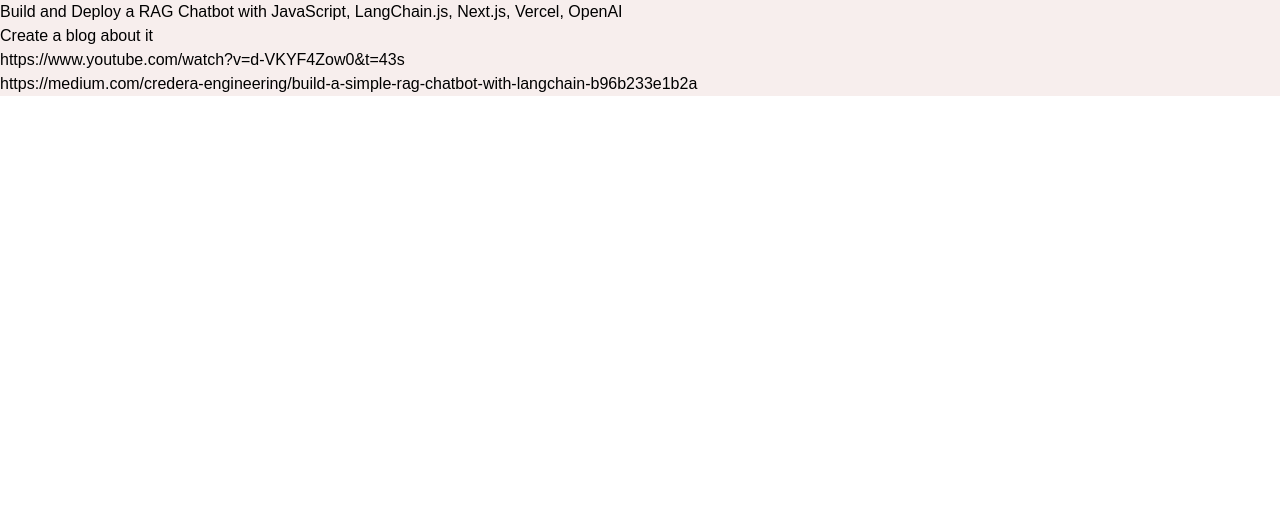
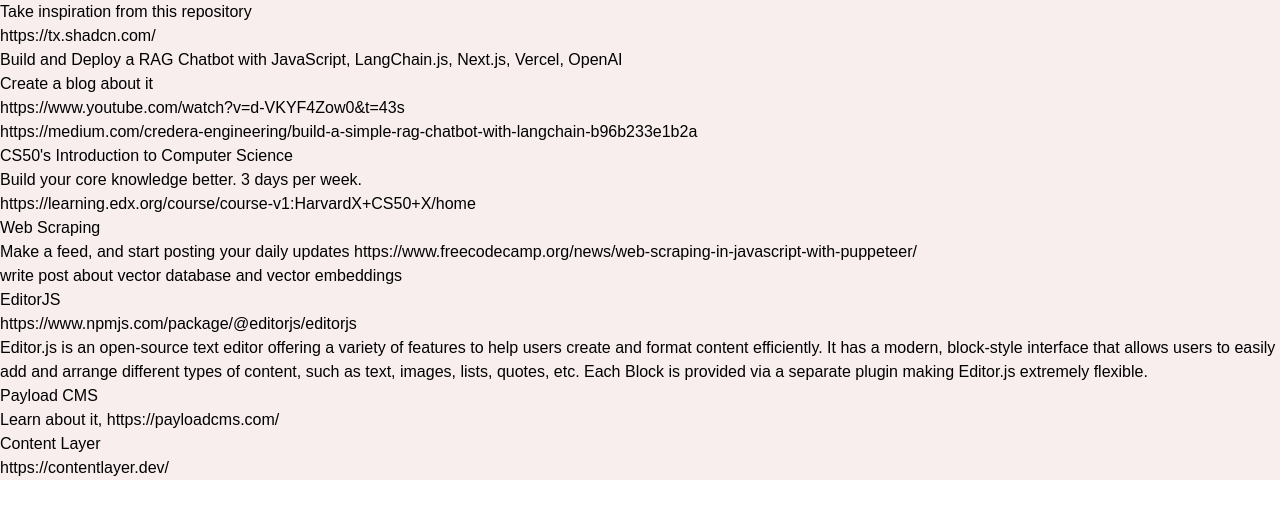
Before and after one commit to ethicalhub/learning-etc, a Next.js app: page /notes/importantlinks in a window 1280 px wide. Shown: the top 518 px of the page. Built offline with nearby package versions, Linux system fonts and the light colour scheme.

Commit message:
fix(setup): feature

```diff
--- /dev/null
+++ b/pages/notes/dsa/dsainaction/miniprogram.mdx
@@ -0,0 +1 @@
+# Two pointers
--- a/pages/notes/importantlinks/index.mdx
+++ b/pages/notes/importantlinks/index.mdx
@@ -1,4 +1,39 @@
+## Take inspiration from this repository
+
+https://tx.shadcn.com/
+
 ## Build and Deploy a RAG Chatbot with JavaScript, LangChain.js, Next.js, Vercel, OpenAI
+
 Create a blog about it
+
 - https://www.youtube.com/watch?v=d-VKYF4Zow0&t=43s
 - https://medium.com/credera-engineering/build-a-simple-rag-chatbot-with-langchain-b96b233e1b2a
+
+## CS50's Introduction to Computer Science
+
+Build your core knowledge better.
+3 days per week.
+
+- https://learning.edx.org/course/course-v1:HarvardX+CS50+X/home
+
+## Web Scraping
+
+Make a feed, and start posting your daily updates
+https://www.freecodecamp.org/news/web-scraping-in-javascript-with-puppeteer/
+
+write post about vector database and vector embeddings
+
+### EditorJS
+
+https://www.npmjs.com/package/@editorjs/editorjs
+
+Editor.js is an open-source text editor offering a variety of features to help users create and format content efficiently. It has a modern, block-style interface that allows users to easily add and arrange different types of content, such as text, images, lists, quotes, etc. Each Block is provided via a separate plugin making Editor.js extremely flexible.
+
+### Payload CMS
+
+Learn about it,
+https://payloadcms.com/
+
+### Content Layer
+
+https://contentlayer.dev/
```
Also changed, not shown: pages/notes/dsa/dsainaction/miniproject.mdx (deleted).
